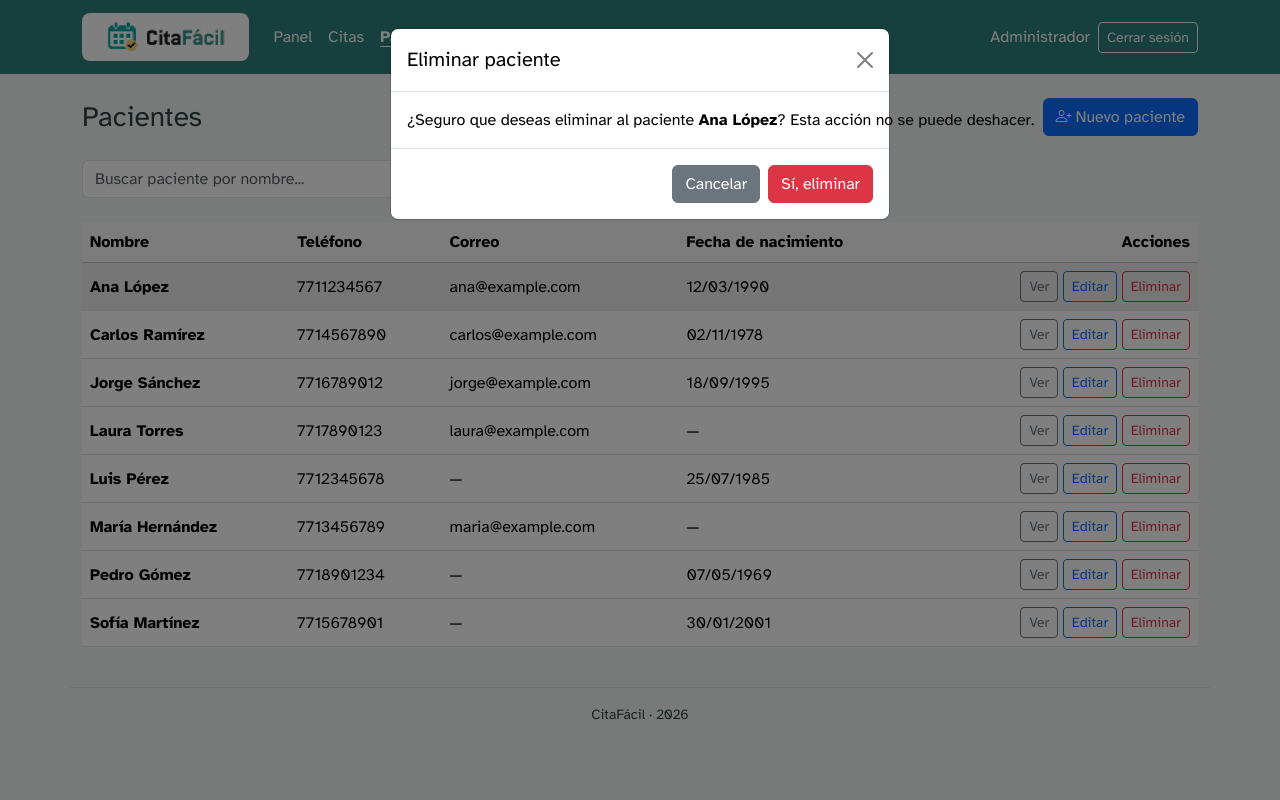
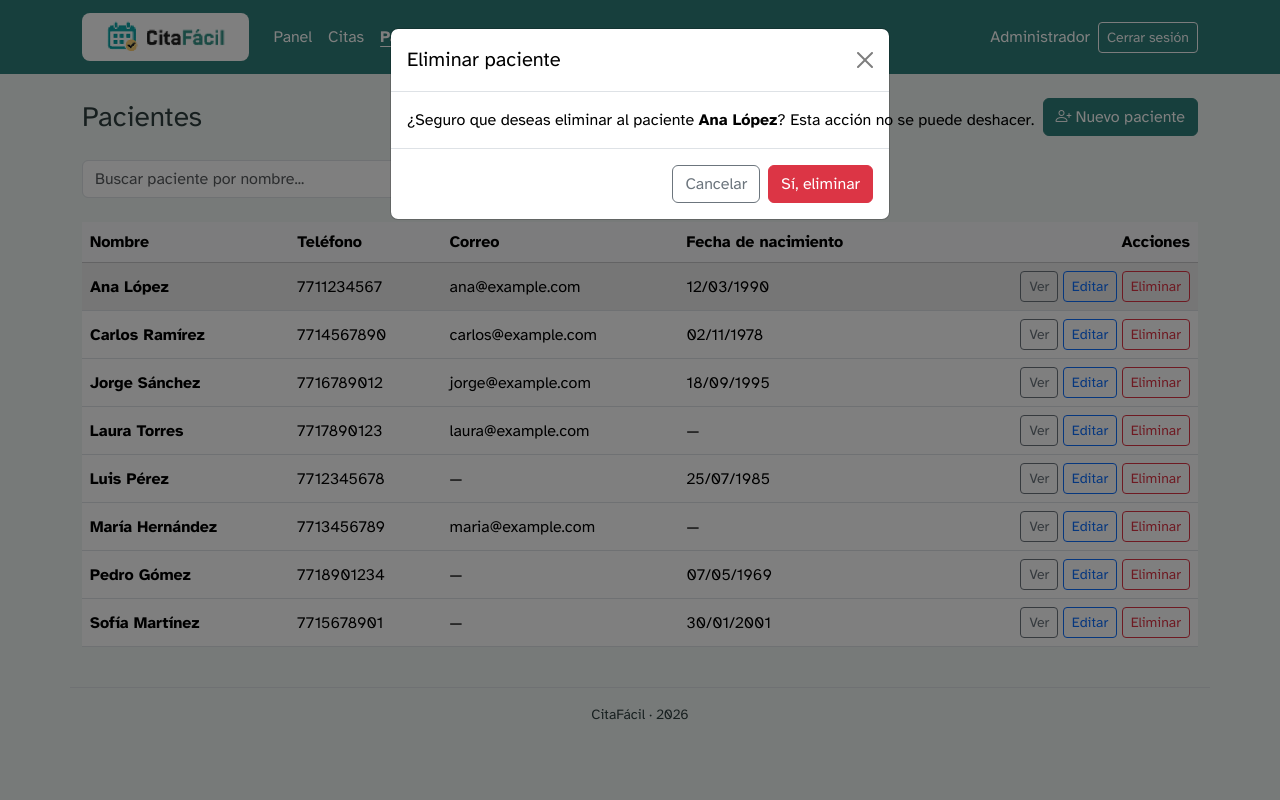
Before and after one commit to vazquezespinozaelizabeth1-lang/CitaFacil, a Laravel app: page /pacientes in a window 1280 px wide, after a click on "Eliminar". Run offline with Laravel 12, Linux system fonts and the light colour scheme; a user stored in the database is signed in; data comes from the database, SQL or seed files in the repository.

Commit message:
fix: botones btn-primario, aria-hidden y novalidate en vistas

```diff
--- a/citafacil-laravel/resources/views/components/modal-eliminar.blade.php
+++ b/citafacil-laravel/resources/views/components/modal-eliminar.blade.php
@@ -11,7 +11,7 @@
                 {{ $slot }}
             </div>
             <div class="modal-footer">
-                <button type="button" class="btn btn-secondary" data-bs-dismiss="modal">Cancelar</button>
+                <button type="button" class="btn btn-outline-secondary" data-bs-dismiss="modal">Cancelar</button>
                 <form action="{{ $rutaAccion }}" method="POST" class="d-inline">
                     @csrf
                     @method('DELETE')
--- a/citafacil-laravel/resources/views/horarios/_form.blade.php
+++ b/citafacil-laravel/resources/views/horarios/_form.blade.php
@@ -46,4 +46,4 @@
 </div>
 
 <button type="submit" class="btn btn-primario">{{ $textoBoton }}</button>
-<a href="{{ route('horarios.index') }}" class="btn btn-secondary">Cancelar</a>
+<a href="{{ route('horarios.index') }}" class="btn btn-outline-secondary">Cancelar</a>
--- a/citafacil-laravel/resources/views/pacientes/create.blade.php
+++ b/citafacil-laravel/resources/views/pacientes/create.blade.php
@@ -18,8 +18,8 @@
                         @include('pacientes._form')
 
                         <div class="d-flex justify-content-end gap-2 mt-4">
-                            <a href="{{ route('pacientes.index') }}" class="btn btn-secondary">Cancelar</a>
-                            <button type="submit" class="btn btn-primary">Guardar paciente</button>
+                            <a href="{{ route('pacientes.index') }}" class="btn btn-outline-secondary">Cancelar</a>
+                            <button type="submit" class="btn btn-primario">Guardar paciente</button>
                         </div>
                     </form>
                 </div>
--- a/citafacil-laravel/resources/views/pacientes/edit.blade.php
+++ b/citafacil-laravel/resources/views/pacientes/edit.blade.php
@@ -19,8 +19,8 @@
                         @include('pacientes._form')
 
                         <div class="d-flex justify-content-end gap-2 mt-4">
-                            <a href="{{ route('pacientes.index') }}" class="btn btn-secondary">Cancelar</a>
-                            <button type="submit" class="btn btn-primary">Actualizar paciente</button>
+                            <a href="{{ route('pacientes.index') }}" class="btn btn-outline-secondary">Cancelar</a>
+                            <button type="submit" class="btn btn-primario">Actualizar paciente</button>
                         </div>
                     </form>
                 </div>
--- a/citafacil-laravel/resources/views/pacientes/index.blade.php
+++ b/citafacil-laravel/resources/views/pacientes/index.blade.php
@@ -5,8 +5,8 @@
 @section('contenido')
     <div class="d-flex flex-wrap justify-content-between align-items-center gap-2 mb-4">
         <h1 class="h3 mb-0">Pacientes</h1>
-        <a href="{{ route('pacientes.create') }}" class="btn btn-primary">
-            <i class="bi bi-person-plus me-1"></i>Nuevo paciente
+        <a href="{{ route('pacientes.create') }}" class="btn btn-primario">
+            <i class="bi bi-person-plus me-1" aria-hidden="true"></i>Nuevo paciente
         </a>
     </div>
 
@@ -22,7 +22,7 @@
                     aria-label="Buscar paciente por nombre"
                 >
                 <button class="btn btn-outline-secondary" type="submit">
-                    <i class="bi bi-search me-1"></i>Buscar
+                    <i class="bi bi-search me-1" aria-hidden="true"></i>Buscar
                 </button>
                 @if ($buscar)
                     <a href="{{ route('pacientes.index') }}" class="btn btn-outline-danger" title="Limpiar búsqueda">
--- a/citafacil-laravel/resources/views/pacientes/show.blade.php
+++ b/citafacil-laravel/resources/views/pacientes/show.blade.php
@@ -6,7 +6,7 @@
     <div class="d-flex flex-wrap justify-content-between align-items-center gap-2 mb-4">
         <h1 class="h3 mb-0">{{ $paciente->nombre }}</h1>
         <div class="d-flex gap-2">
-            <a href="{{ route('pacientes.edit', $paciente) }}" class="btn btn-primary btn-sm">Editar</a>
+            <a href="{{ route('pacientes.edit', $paciente) }}" class="btn btn-primario btn-sm">Editar</a>
             <a href="{{ route('pacientes.index') }}" class="btn btn-outline-secondary btn-sm">Volver al listado</a>
         </div>
     </div>
--- a/citafacil-laravel/resources/views/recordatorios/create.blade.php
+++ b/citafacil-laravel/resources/views/recordatorios/create.blade.php
@@ -4,7 +4,7 @@
 
 @section('contenido')
     <h1 class="h3 mb-3">Nuevo recordatorio</h1>
-    <form action="{{ route('recordatorios.store') }}" method="POST" class="bg-white border rounded p-3 p-md-4 col-lg-8">
+    <form action="{{ route('recordatorios.store') }}" method="POST" novalidate class="bg-white border rounded p-3 p-md-4 col-lg-8">
         @csrf
         @include('recordatorios._form')
         <button type="submit" class="btn btn-primario" @disabled($citas->isEmpty())>Guardar</button>
--- a/citafacil-laravel/resources/views/recordatorios/edit.blade.php
+++ b/citafacil-laravel/resources/views/recordatorios/edit.blade.php
@@ -4,7 +4,7 @@
 
 @section('contenido')
     <h1 class="h3 mb-3">Editar recordatorio</h1>
-    <form action="{{ route('recordatorios.update', $recordatorio) }}" method="POST" class="bg-white border rounded p-3 p-md-4 col-lg-8">
+    <form action="{{ route('recordatorios.update', $recordatorio) }}" method="POST" novalidate class="bg-white border rounded p-3 p-md-4 col-lg-8">
         @csrf
         @method('PUT')
         @include('recordatorios._form')
--- a/citafacil-laravel/resources/views/servicios/_form.blade.php
+++ b/citafacil-laravel/resources/views/servicios/_form.blade.php
@@ -46,4 +46,4 @@
 </div>
 
 <button type="submit" class="btn btn-primario">{{ $textoBoton }}</button>
-<a href="{{ route('servicios.index') }}" class="btn btn-secondary">Cancelar</a>
+<a href="{{ route('servicios.index') }}" class="btn btn-outline-secondary">Cancelar</a>
```
